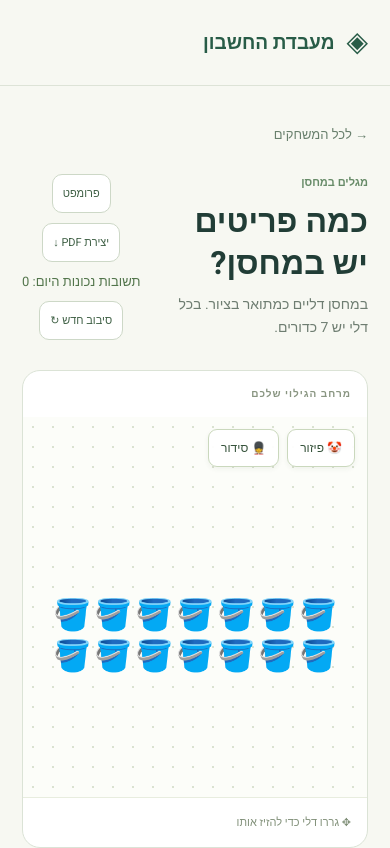
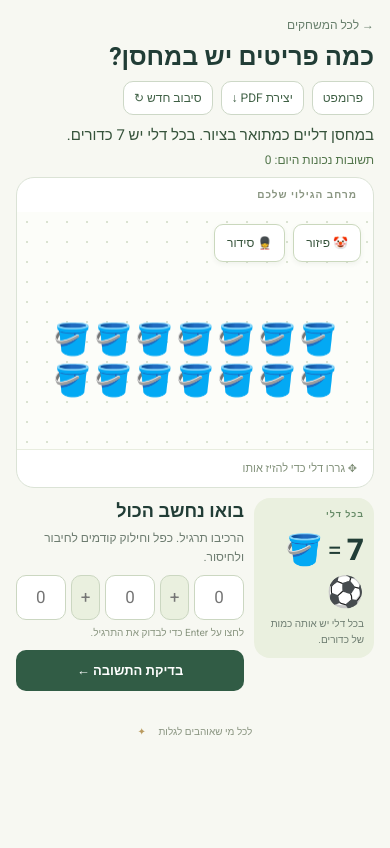
Before and after one commit to guy4261/UriahGrade4Math, a plain HTML site: page squares/index.html in a window 390 px wide. Shown: the top 848 px of the page. Drawn offline with Linux system fonts and the light colour scheme.

Commit message:
Compact game layout with title-aligned controls and responsive canvas

```diff
--- a/squares/app.js
+++ b/squares/app.js
@@ -176,6 +176,7 @@ function arrange(animated = false) {
   stopAnimation();
   drag = null;
   const options = [];
+  const smallOptions = [];
   for (let rows = 1; rows <= squares.length; rows++)
     if (squares.length % rows === 0) {
       const columns = squares.length / rows;
@@ -185,15 +186,14 @@ function arrange(animated = false) {
         (height - 90) / rows - 7,
       );
       if (fit >= 16) options.push({ rows, columns, fit });
+      else if (fit > 0) smallOptions.push({ rows, columns, fit });
     }
   const best = options.length
     ? options
     : [
-        {
-          rows: 1,
-          columns: squares.length,
-          fit: Math.min(34, (width - 36) / squares.length - 7),
-        },
+        smallOptions.reduce((best, candidate) =>
+          candidate.fit > best.fit ? candidate : best,
+        ),
       ];
   const layout = best[Math.floor(Math.random() * best.length)];
   size = Math.max(3, layout.fit);
--- a/squares/index.html
+++ b/squares/index.html
@@ -6,19 +6,13 @@
     <title>מגלים במחסן | מעבדת החשבון</title>
     <link rel="stylesheet" href="../style.css" />
   </head>
-  <body>
-    <header>
-      <a href="../" id="brand">◈ <span>מעבדת החשבון</span></a
-      ><span class="header-note">רעיונות גדולים. תגליות קטנות.</span>
-    </header>
+  <body class="compact-game">
     <main>
       <section id="game">
         <a class="back" id="back" href="../">→ לכל המשחקים</a>
         <div class="game-heading">
           <div>
-            <div class="eyebrow">מגלים במחסן</div>
             <h1>כמה פריטים יש במחסן?</h1>
-            <p id="question"></p>
           </div>
           <div class="round-controls">
             <button class="secondary" id="open-prompt" type="button">
@@ -26,9 +20,12 @@
             </button>
             <button class="secondary" id="open-pdf" type="button">
               יצירת PDF ↓</button
-            ><span id="daily-score" role="status" aria-live="polite"></span
             ><button class="secondary" id="new-round">סיבוב חדש ↻</button>
           </div>
+        </div>
+        <div class="question-row">
+          <p id="question"></p>
+          <span id="daily-score" role="status" aria-live="polite"></span>
         </div>
         <div class="workspace">
           <div class="board-panel">
--- a/style.css
+++ b/style.css
@@ -635,3 +635,166 @@ dialog .answer-actions {
 #prompt-dialog .answer-actions {
   flex-wrap: wrap;
 }
+
+/* Keep the exercise and its controls visible together, including on small screens. */
+.compact-game main {
+  padding: 16px 28px;
+  min-height: 0;
+  max-width: 1400px;
+}
+.compact-game .back {
+  margin-bottom: 8px;
+  font-size: 12px;
+}
+.compact-game .game-heading {
+  margin-bottom: 8px;
+  gap: 16px;
+  align-items: center;
+}
+.compact-game .game-heading h1 {
+  font-size: 30px;
+  margin: 0;
+  line-height: 1.25;
+}
+.compact-game .round-controls {
+  flex-direction: row;
+  gap: 8px;
+  flex-wrap: wrap;
+}
+.compact-game .round-controls button {
+  padding: 9px 13px;
+  min-height: 38px;
+}
+.question-row {
+  display: flex;
+  justify-content: space-between;
+  align-items: center;
+  gap: 12px;
+  margin-bottom: 12px;
+}
+.question-row p {
+  margin: 0;
+  color: #36533b;
+  font-size: 17px;
+}
+.question-row #daily-score {
+  white-space: nowrap;
+  font-size: 12px;
+}
+.compact-game .workspace {
+  grid-template-columns: minmax(0, 1fr) 310px;
+  gap: 16px;
+}
+.compact-game canvas {
+  height: clamp(260px, calc(100dvh - 235px), 480px);
+}
+.compact-game .board-heading {
+  padding: 10px 16px;
+}
+.compact-game .board-footer {
+  padding: 10px 16px;
+}
+.compact-game .legend {
+  padding: 12px 16px;
+}
+.compact-game .legend-value {
+  margin: 8px 0;
+  gap: 10px;
+}
+.compact-game .legend-value strong {
+  font-size: 30px;
+}
+.compact-game .object-emoji,
+.compact-game .item-emoji {
+  font-size: 30px;
+}
+.compact-game #answer-form {
+  margin-top: 14px;
+}
+.compact-game form p {
+  margin: 4px 0 8px;
+}
+.compact-game .hint {
+  margin-top: 10px;
+}
+.compact-game #input-help {
+  margin: 6px 0 10px;
+}
+.compact-game #keypad {
+  margin: 8px 0;
+  gap: 4px;
+}
+.compact-game #keypad button {
+  padding: 7px;
+  font-size: 18px;
+}
+.compact-game footer {
+  padding: 8px;
+  font-size: 10px;
+}
+@media (max-width: 800px) {
+  .compact-game main {
+    padding: 12px 16px;
+  }
+  .compact-game .game-heading {
+    flex-wrap: wrap;
+    gap: 8px;
+  }
+  .compact-game .game-heading h1 {
+    font-size: 25px;
+  }
+  .question-row {
+    flex-wrap: wrap;
+    gap: 4px;
+    margin-bottom: 8px;
+  }
+  .question-row p {
+    font-size: 15px;
+  }
+  .compact-game .workspace {
+    grid-template-columns: 1fr;
+    gap: 10px;
+  }
+  .compact-game canvas {
+    height: clamp(180px, 28dvh, 260px);
+  }
+  .compact-game aside {
+    display: grid;
+    grid-template-columns: 120px minmax(0, 1fr);
+    gap: 10px;
+    align-items: start;
+  }
+  .compact-game .legend {
+    padding: 10px;
+  }
+  .compact-game .legend-value {
+    flex-wrap: wrap;
+    gap: 5px;
+  }
+  .compact-game .legend p {
+    font-size: 10px;
+  }
+  .compact-game #answer-form {
+    margin-top: 0;
+  }
+  .compact-game .hint {
+    display: none;
+  }
+  .compact-game .round-controls button {
+    padding: 7px 10px;
+    min-height: 34px;
+    font-size: 12px;
+  }
+  .compact-game .formula input {
+    padding: 9px 2px;
+  }
+  .compact-game .primary {
+    padding: 11px;
+  }
+}
+
+@media (max-width: 800px) {
+  .compact-game:has(#keypad:not([hidden])) canvas {
+    height: clamp(100px, 16dvh, 140px);
+  }
+}
```
Also changed, not shown: 1 other file.
